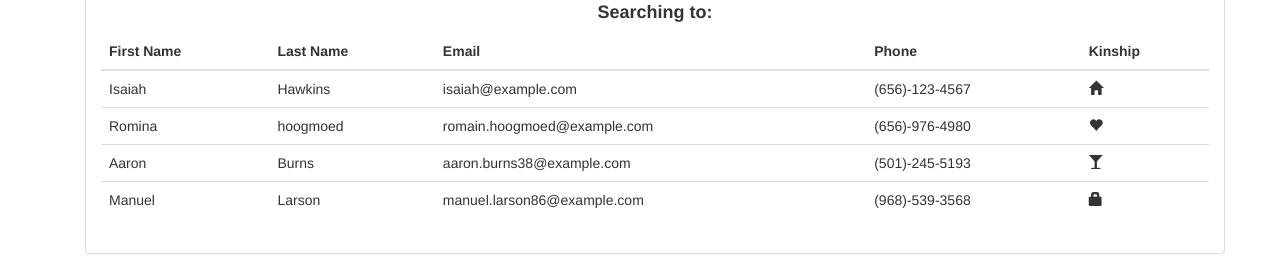
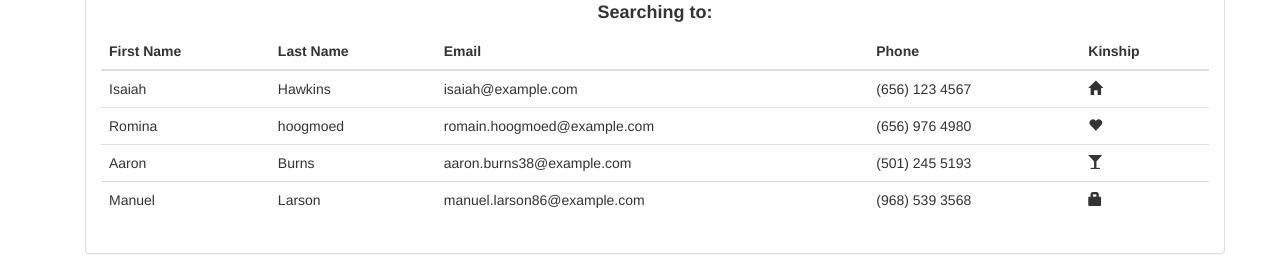
Before and after one commit to ezavile/ng-phonebook, an Angular app: page /contacts in a window 1280 px wide. Shown: the part 301-569 px from the top of the page. Built offline with nearby package versions, Linux system fonts and the light colour scheme.

Commit message:
added pipe

```diff
--- a/src/app/contacts/contacts-list/contacts-list.component.html
+++ b/src/app/contacts/contacts-list/contacts-list.component.html
@@ -29,7 +29,7 @@
             <td>{{contact.firstname}}</td>
             <td>{{contact.lastname}}</td>
             <td>{{contact.email}}</td>
-            <td>{{contact.phone}}</td>
+            <td>{{contact.phone | convertToSpaces: '-'}}</td>
             <td>
               <pb-ico-contact
                 type="{{contact.kinship}}"
--- /dev/null
+++ b/src/app/shared/convert-to-spaces/convert-to-spaces.pipe.ts
@@ -0,0 +1,12 @@
+import { Pipe, PipeTransform } from '@angular/core';
+
+@Pipe({
+  name: 'convertToSpaces'
+})
+export class ConvertToSpacesPipe implements PipeTransform {
+
+  transform(value: string, character: string): string {
+    return value.split(character).join(' ');
+  }
+
+}
```
Also changed, not shown: src/app/shared/shared.module.ts (+5 -2 lines), 1 other file (tests, documents, lock files or other folders).
